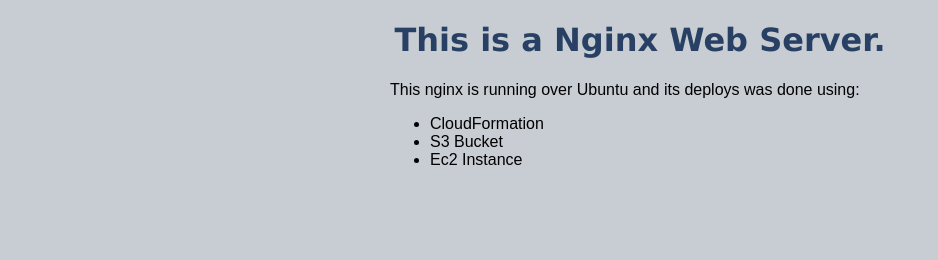
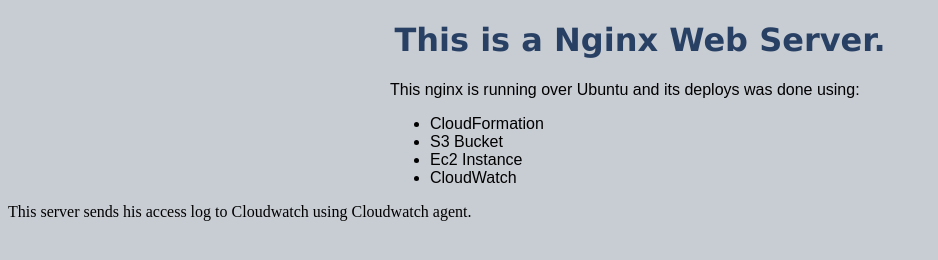
Before and after one commit to cobbgcall/NginxCFExample, a plain HTML site: page index.html in a window 1280 px wide. Shown: the whole page, without its empty margins (0-938 px from the left). Drawn offline with Linux system fonts and the light colour scheme.

Commit message:
put more information to html page

```diff
--- a/index.html
+++ b/index.html
@@ -30,7 +30,13 @@
                 <li>CloudFormation</li>
                 <li>S3 Bucket</li>
                 <li>Ec2 Instance</li>
+                <li>CloudWatch</li>
             </ul>
+        </p>
+    </div>
+    <div>
+        <p>
+            This server sends his access log to Cloudwatch using Cloudwatch agent.
         </p>
     </div>
 </body>
```
